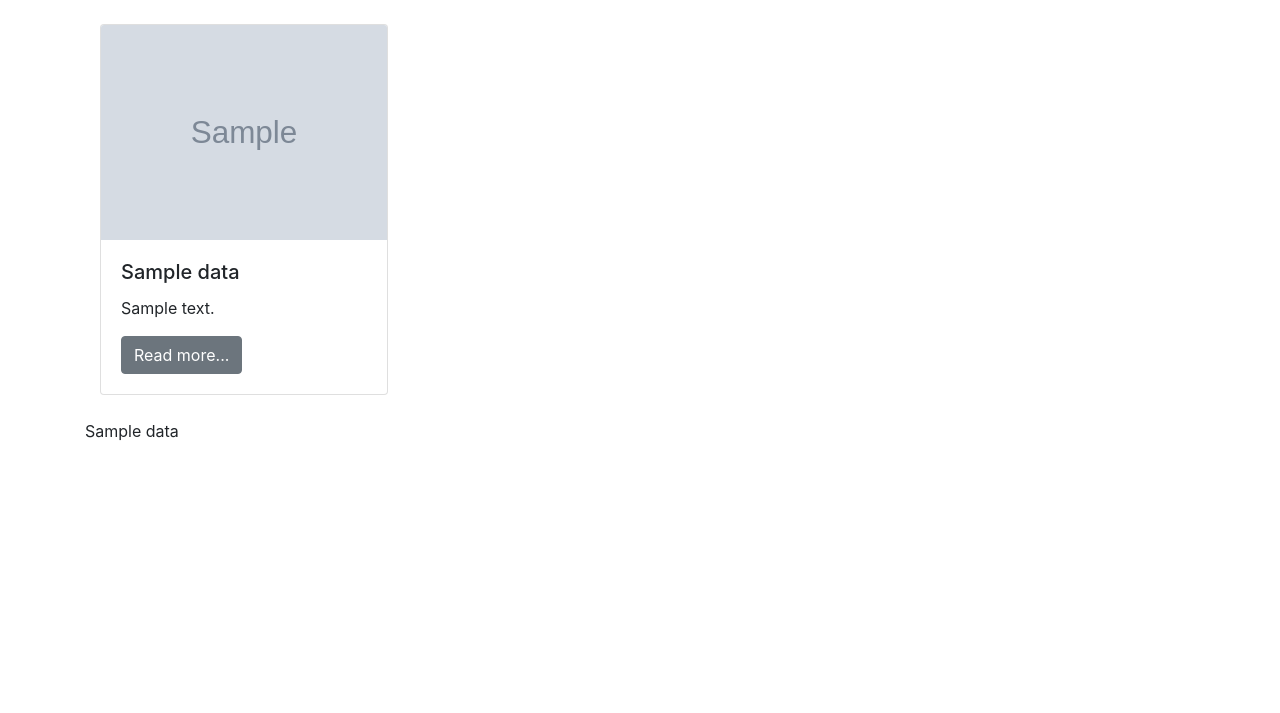
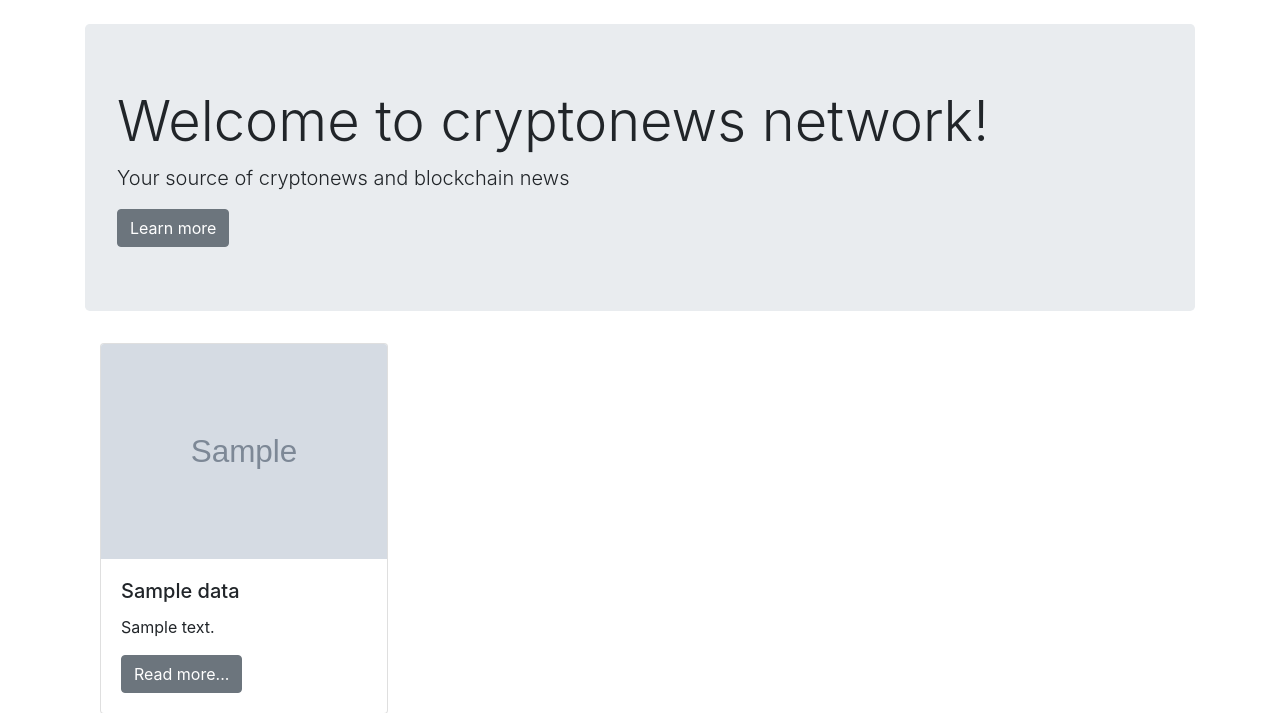
Before and after one commit to syko90/cyptonewssite, a Django app: template mysite/crypto/templates/home.html in a window 1280 px wide. Shown: the part 56-769 px from the top of the page. Before the commit the page ends 497 px from the top, so only its background shows below. Run offline with Django 3.2, Linux system fonts and the light colour scheme; the template is opened without the code that fills it: most values are stand-ins (such as "Sample title", 1, 10 or a date in 2020); grey boxes marked "Sample" are stand-in pictures; some libraries are stand-ins or nearby versions.

Commit message:
8# Jumbotron czyli jakiś nagłówek

```diff
--- a/mysite/crypto/templates/home.html
+++ b/mysite/crypto/templates/home.html
@@ -1,6 +1,13 @@
 {% extends 'base.html' %}
 
 {% block content %}
+
+<div class="jumbotron">
+    <h1 class="display-4">Welcome to cryptonews network!</h1>
+    <p class="lead">Your source of cryptonews and blockchain news </p>
+    <a class="btn btn-secondary " href="#" role="button">Learn more</a>
+  </div>
+
 
 <div class="container">
     <div class="row">
```
